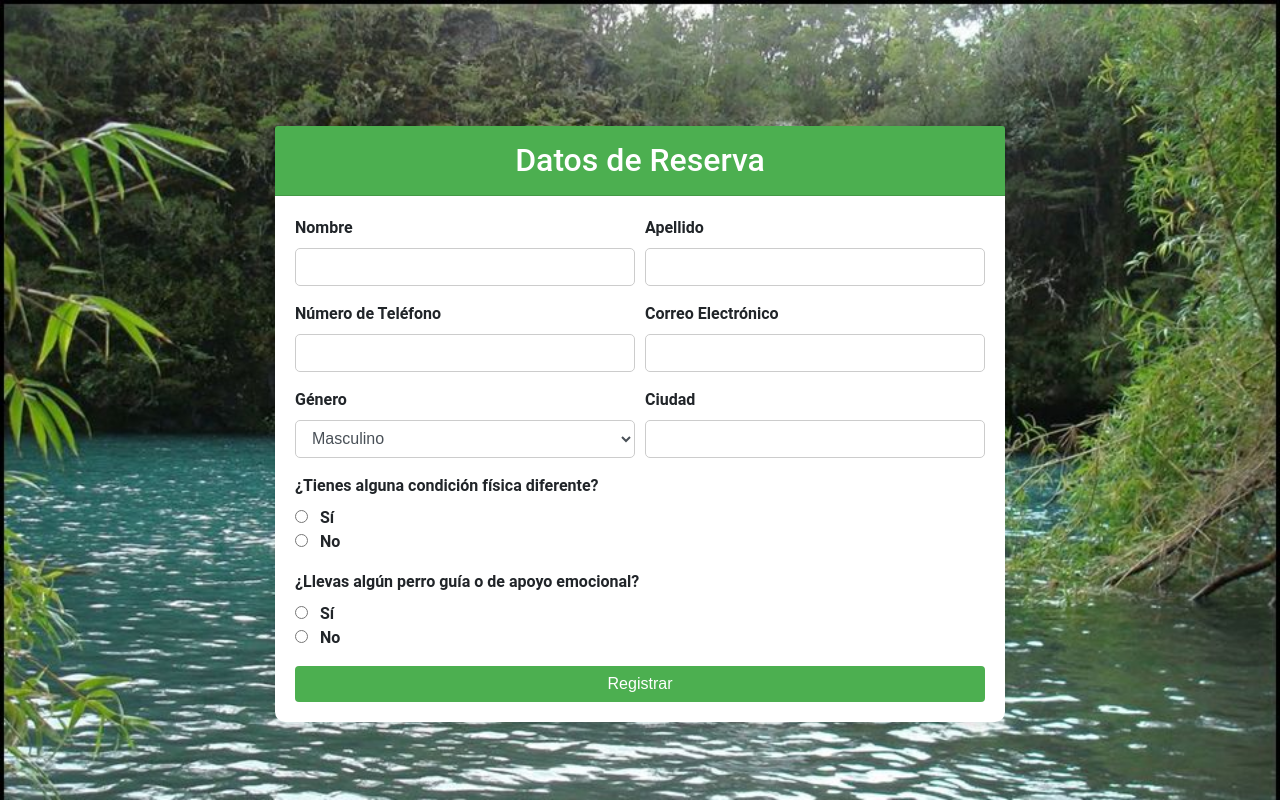
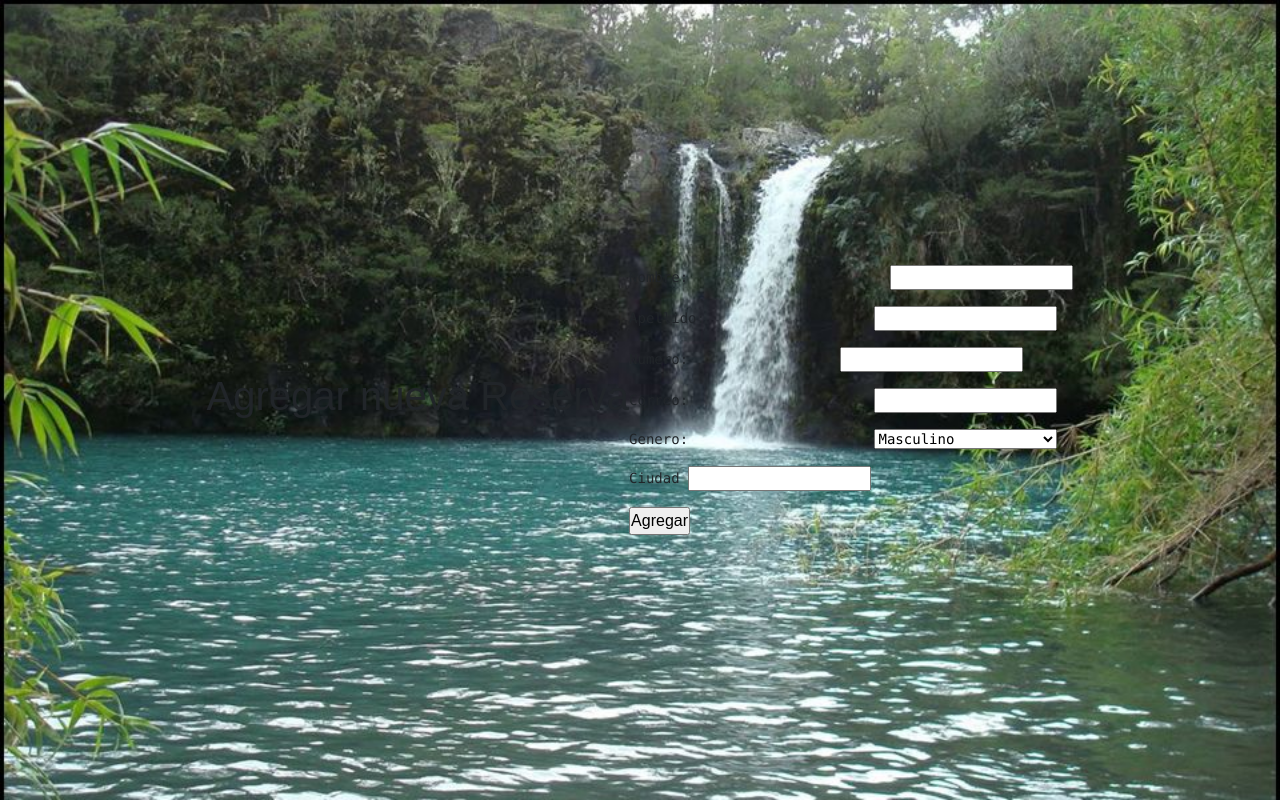
Before and after one commit to Ignaciojeda/Encuentro_Verde, a Django app: page /Reserva/ in a window 1280 px wide. Run offline with Django 5.2, Linux system fonts and the light colour scheme; data comes from the database, SQL or seed files in the repository; both versions use the stored data as it was after the commit; some libraries are stand-ins or nearby versions.

Commit message:
Agregar del crud

```diff
--- a/encuentroVerde/templates/Reserva.html
+++ b/encuentroVerde/templates/Reserva.html
@@ -9,93 +9,32 @@
     <link rel="stylesheet" href="{% static 'CSS/Reserva.css'%}">
 </head>
 <body>
-    <div class="container mt-5">
-        <div class="row justify-content-center">
-            <div class="col-md-8">
-                <div class="card">
-                    <div class="card-header text-center">
-                        <h2>Datos de Reserva</h2>
-                    </div>
-                    <div class="card-body">
-                        <form id="extendedRegisterForm">
-                            <div class="form-row">
-                                <div class="form-group col-md-6">
-                                    <label for="first-name">Nombre</label>
-                                    <input type="text" class="form-control" id="first-name" name="first-name" required>
-                                </div>
-                                <div class="form-group col-md-6">
-                                    <label for="last-name">Apellido</label>
-                                    <input type="text" class="form-control" id="last-name" name="last-name" required>
-                                </div>
-                            </div>
-                            <div class="form-row">
-                                <div class="form-group col-md-6">
-                                    <label for="phone">Número de Teléfono</label>
-                                    <input type="tel" class="form-control" id="phone" name="phone" required>
-                                </div>
-                                <div class="form-group col-md-6">
-                                    <label for="email">Correo Electrónico</label>
-                                    <input type="email" class="form-control" id="email" name="email" required>
-                                </div>
-                            </div>
-                            <div class="form-row">
-                                <div class="form-group col-md-6">
-                                    <label for="gender">Género</label>
-                                    <select id="gender" name="gender" class="form-control" required>
-                                        <option value="masculino">Masculino</option>
-                                        <option value="femenino">Femenino</option>
-                                        <option value="no-binario">No binario</option>
-                                        <option value="prefiero-no-mencionarlo">Prefiero no mencionarlo</option>
-                                    </select>
-                                </div>
-                                <div class="form-group col-md-6">
-                                    <label for="city">Ciudad</label>
-                                    <input type="text" class="form-control" id="city" name="city" required>
-                                </div>
-                            </div>
-                            <div class="form-group">
-                                <label>¿Tienes alguna condición física diferente?</label>
-                                <div class="form-check">
-                                    <input class="form-check-input" type="radio" id="condition-yes" name="condition" value="si" required>
-                                    <label class="form-check-label" for="condition-yes">Sí</label>
-                                </div>
-                                <div class="form-check">
-                                    <input class="form-check-input" type="radio" id="condition-no" name="condition" value="no" required>
-                                    <label class="form-check-label" for="condition-no">No</label>
-                                </div>
-                            </div>
-                            <div class="form-group" id="condition-details" style="display: none;">
-                                <label for="condition-details-text">Por favor, especifica tu condición</label>
-                                <textarea class="form-control" id="condition-details-text" name="condition-details-text"></textarea>
-                            </div>
-                            <div class="form-group">
-                                <label>¿Llevas algún perro guía o de apoyo emocional?</label>
-                                <div class="form-check">
-                                    <input class="form-check-input" type="radio" id="dog-yes" name="dog" value="si" required>
-                                    <label class="form-check-label" for="dog-yes">Sí</label>
-                                </div>
-                                <div class="form-check">
-                                    <input class="form-check-input" type="radio" id="dog-no" name="dog" value="no" required>
-                                    <label class="form-check-label" for="dog-no">No</label>
-                                </div>
-                            </div>
-                            <div class="form-group" id="dog-details" style="display: none;">
-                                <label for="dog-details-text">Por favor, proporciona detalles sobre tu perro</label>
-                                <textarea class="form-control" id="dog-details-text" name="dog-details-text"></textarea>
-                            </div>
-                            <button type="submit" class="btn btn-success">Registrar</button>
-                        </form>
-                        <div id="successMessage" class="alert alert-success mt-3" style="display:none;">
-                            Registro completado exitosamente
-                        </div>
-                    </div>
-                </div>
-            </div>
-        </div>
+
+    <h1>Agregar nueva Reserva</h1>
+    <form action="{% url 'Reserva' %}" method="post">
+        {% csrf_token %}
+        <pre>Nombre:                        <input type="text" name="nombreCliente"></pre>
+        <pre>Apellido:                    <input type="text" name="apellidoCliente"></pre>
+        <pre>Numero:                  <input type="number" name="numeroCliente"></pre>
+        <pre>Correo:                      <input type="email" name="correoCliente"></pre>
+        <pre>Genero:                      <select name="genero">
+            {% for s in genero %}
+                <option value="{{ s.id_genero }}">{{ s.genero }}</option>
+            {% endfor %}
+        </select></pre>
+        <pre>Ciudad <input type="text" name="ciudadCliente"></pre>
+        <input type="submit" name="opcion" value="Agregar">
+    </form>
+
+    <div id="idMensaje">
+        {% if mensaje %}
+            {{ mensaje }}
+        {% endif %}
     </div>
+
     <script src="https://code.jquery.com/jquery-3.5.1.slim.min.js"></script>
     <script src="https://cdn.jsdelivr.net/npm/@popperjs/core@2.5.2/dist/umd/popper.min.js"></script>
     <script src="https://stackpath.bootstrapcdn.com/bootstrap/4.5.2/js/bootstrap.min.js"></script>
-    <script src="../JS/Java.JS"></script>
+    <script src="{% static 'JS/Java.JS' %}"></script>
 </body>
 </html>
--- a/encuentroVerde/views.py
+++ b/encuentroVerde/views.py
@@ -2,6 +2,7 @@ from django.shortcuts import render,redirect
 from django.contrib.auth.decorators import login_required
 from django.contrib.auth import authenticate, login
 from django.contrib import messages
+from .models import Formulario,Genero
 
 # Create your views here.
 
@@ -49,5 +50,33 @@ def registrar(request):
     return render(request, 'Registrar.html', context)
 
 def reserva(request):
-    context={}
-    return render(request, 'Reserva.html', context)
+    if request.method != "POST":
+        generos = Genero.objects.all()
+        context = {'genero': generos}
+        return render(request, 'Reserva.html', context)
+    else:
+        nombre = request.POST.get("nombreCliente")
+        apellido = request.POST.get("apellidoCliente")
+        numero = request.POST.get("numeroCliente")
+        correo = request.POST.get("correoCliente")
+        genero_id = request.POST.get("genero")
+        ciudad = request.POST.get("ciudadCliente")
+
+        objetoGenero = Genero.objects.filter(id_genero=genero_id).first()
+        if objetoGenero:
+            obj = Formulario.objects.create(
+                nombre_cliente=nombre,
+                apellido_cliente=apellido,
+                numero_cliente=numero,
+                correo_cliente=correo,
+                id_genero=objetoGenero,
+                ciudad_cliente=ciudad,
+            )
+            obj.save()
+            context = {'mensaje': 'OK, datos guardados con éxito'}
+        else:
+            context = {'mensaje': 'Error, género no encontrado'}
+
+        generos = Genero.objects.all()
+        context['genero'] = generos
+        return render(request, 'Reserva.html', context)
```
Also changed, not shown: db.sqlite3, encuentroVerde/urls.py (line endings or trailing spaces).
